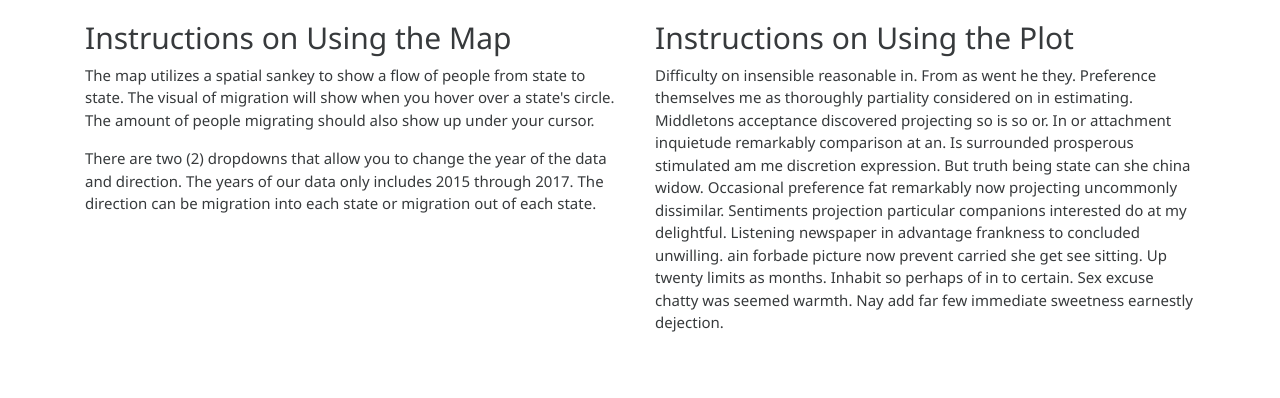
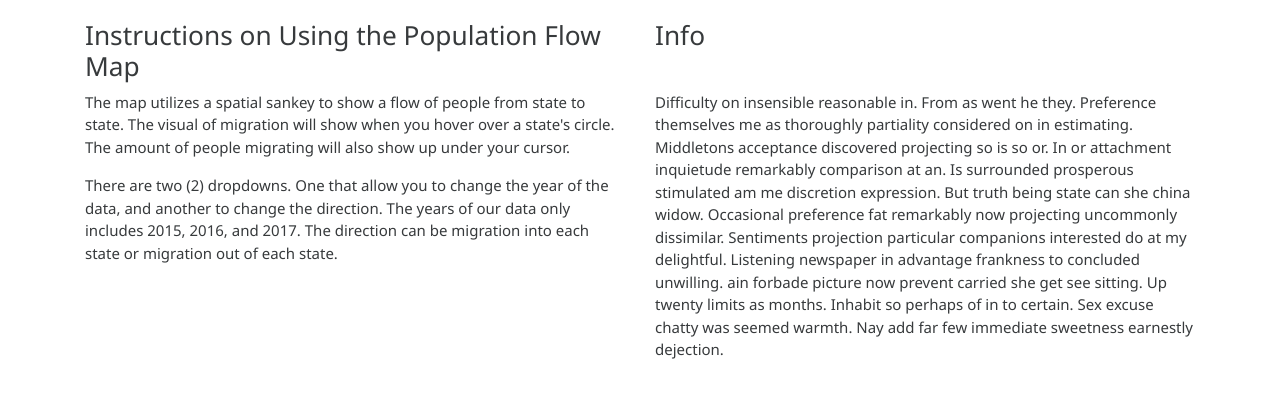
Before and after one commit to dkbruce/Population-Flow, a Flask app: page / in a window 1280 px wide. Shown: the part 69-467 px from the top of the page. Run offline with Flask 2, Linux system fonts and the light colour scheme; some libraries are stand-ins or nearby versions.

Commit message:
fixed text

```diff
--- a/website/templates/home.html
+++ b/website/templates/home.html
@@ -22,21 +22,21 @@
         <div class='container'>
             <div class='row'>
                 <div class='col-md-6'>
-                  <h2>Instructions on Using the Map</h2>
+                  <h3>Instructions on Using the Population Flow Map</h3>
 
                 </div>
                 <div class='col-md-6'>
-                  <h2>Instructions on Using the Plot</h2>
+                  <h3>Info</h3>
 
                 </div>
             </div>
             <div class='row'>
                 <div class='col-md-6'>
                   <p>
-                    The map utilizes a spatial sankey to show a flow of people from state to state. The visual of migration will show when you hover over a state's circle. The amount of people migrating should also show up under your cursor.
+                    The map utilizes a spatial sankey to show a flow of people from state to state. The visual of migration will show when you hover over a state's circle. The amount of people migrating will also show up under your cursor.
                   </p>
                   <p>
-                    There are two (2) dropdowns that allow you to change the year of the data and direction. The years of our data only includes 2015 through 2017. The direction can be migration into each state or migration out of each state.
+                    There are two (2) dropdowns. One that allow you to change the year of the data, and another to change the direction. The years of our data only includes 2015, 2016, and 2017. The direction can be migration into each state or migration out of each state.
                   </p>
                 </div>
                 <div class='col-md-6'>
```
